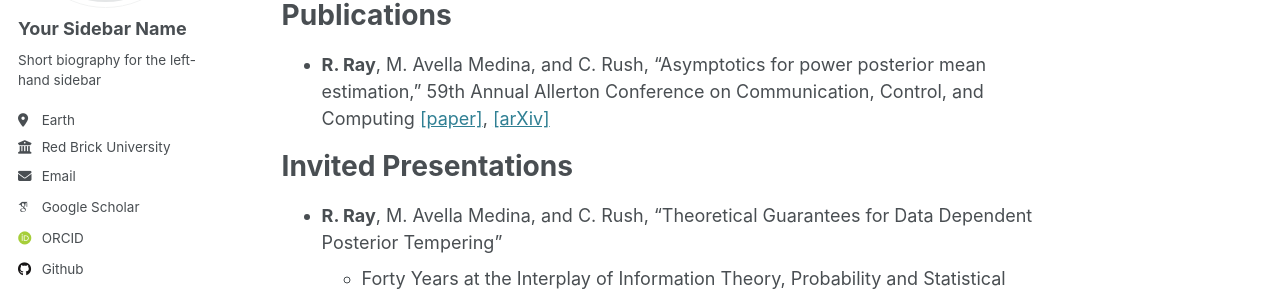
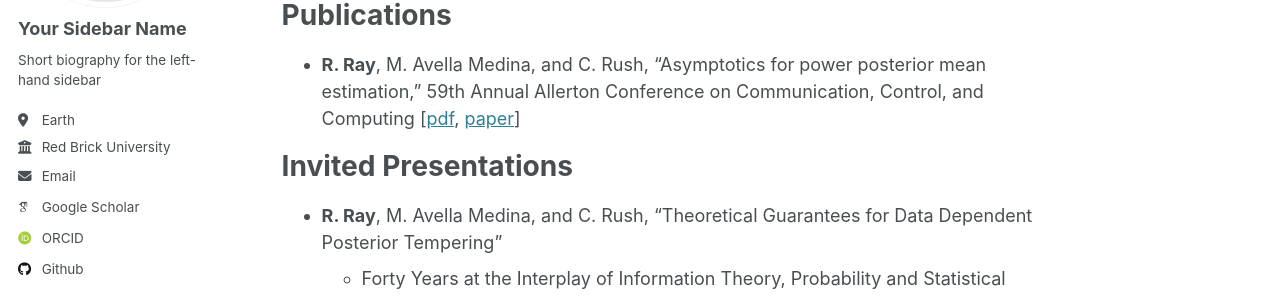
Before and after one commit to rray123/rray123.github.io, a Jekyll site: the page built from _pages/research.md, in a window 1280 px wide and 1333 px high. Shown: the part 273-569 px from the top of the window. Built offline with Jekyll 4.4.1, drawn with Linux system fonts in a browser that asks for light colours; some web fonts are replaced.

Commit message:
Update research.md

```diff
--- a/_pages/research.md
+++ b/_pages/research.md
@@ -11,7 +11,7 @@ redirect_from:
 * **R. Ray**, M. Avella Medina, and C. Rush, "Statistical guarantees for data-driven posterior tempering"
 
 # Publications
-* **R. Ray**, M. Avella Medina, and C. Rush, "Asymptotics for power posterior mean estimation," 59th Annual Allerton Conference on Communication, Control, and Computing [[paper]](https://ieeexplore.ieee.org/document/10313460), [[arXiv]](https://arxiv.org/abs/2310.07900)
+* **R. Ray**, M. Avella Medina, and C. Rush, "Asymptotics for power posterior mean estimation," 59th Annual Allerton Conference on Communication, Control, and Computing [[pdf](https://arxiv.org/pdf/2310.07900), [paper](https://ieeexplore.ieee.org/document/10313460)]
 
 # Invited Presentations
 * **R. Ray**, M. Avella Medina, and C. Rush, "Theoretical Guarantees for Data Dependent Posterior Tempering"
```
